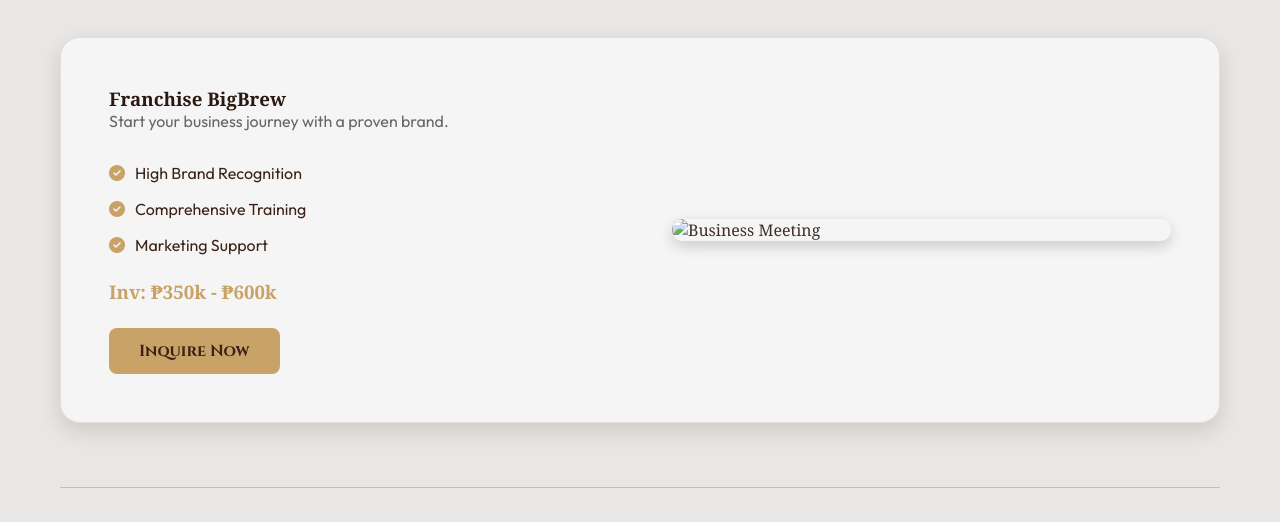
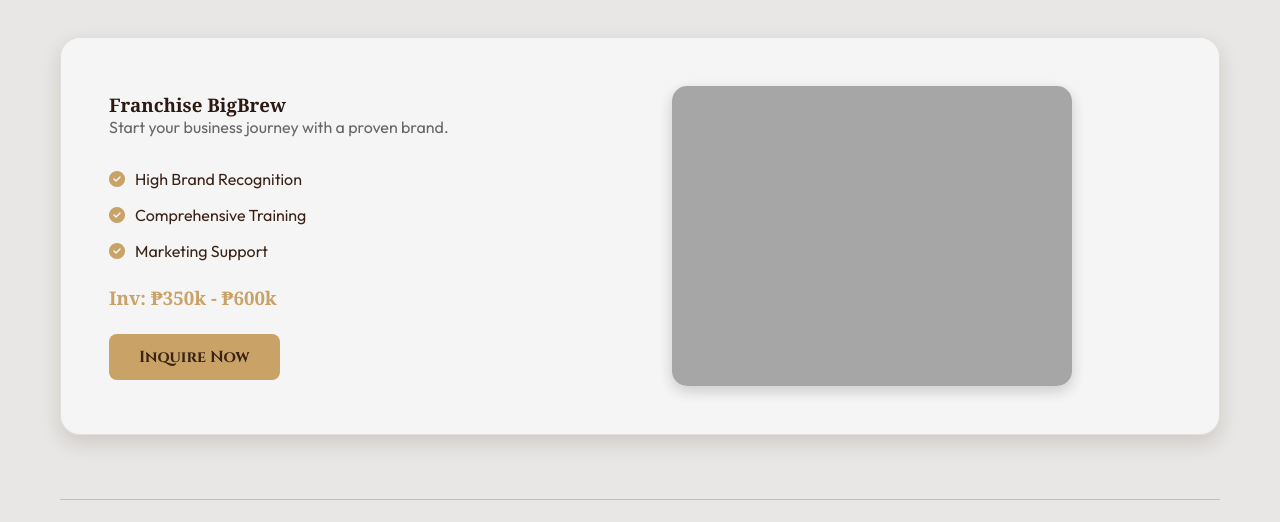
Before and after one commit to Jasu-html/BIGBREW-REDESIGNED, a plain HTML site: page franchise.html in a window 1280 px wide. Shown: the part 278-800 px from the top of the page. Drawn offline with Linux system fonts and the light colour scheme; the site is published under a folder, as on GitHub Pages, so addresses that start at the root find nothing.

Commit message:
Update franchise.html

```diff
--- a/franchise.html
+++ b/franchise.html
@@ -305,7 +305,7 @@
                 <button class="btn-primary" onclick="alert('Thank you for inquiring! We will email you the franchise package.')">Inquire Now</button>
             </div>
             <div>
-                <img src="/BIGBREW-IMG-ASSETS/pexels-fauxels-3183150.jpg" style="border-radius: 15px; opacity: 0.9; box-shadow: 0 5px 15px rgba(0,0,0,0.2);" alt="Business Meeting" loading="lazy">
+                <img src="BIGBREW-IMG-ASSETS/pexels-fauxels-3183150.jpg" style="border-radius: 15px; opacity: 0.9; box-shadow: 0 5px 15px rgba(0,0,0,0.2);" alt="Business Meeting" loading="lazy">
             </div>
         </div>
 
```
